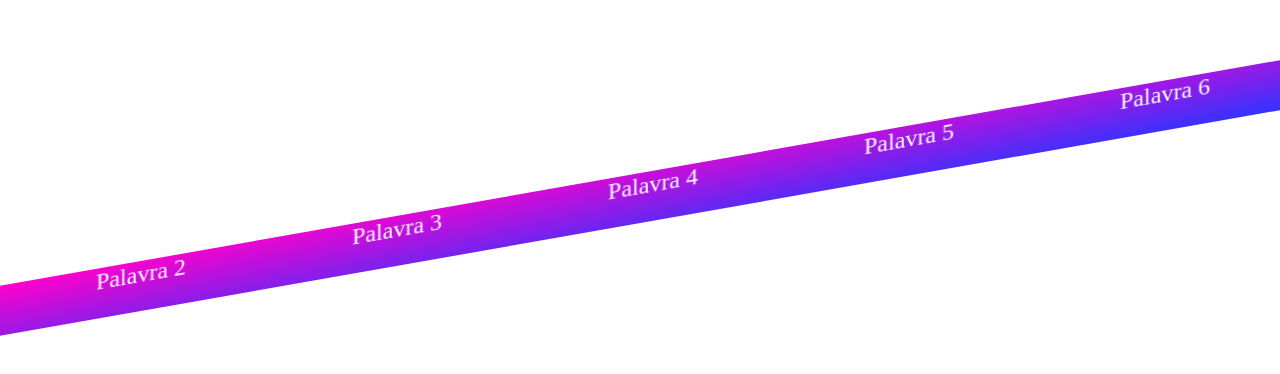
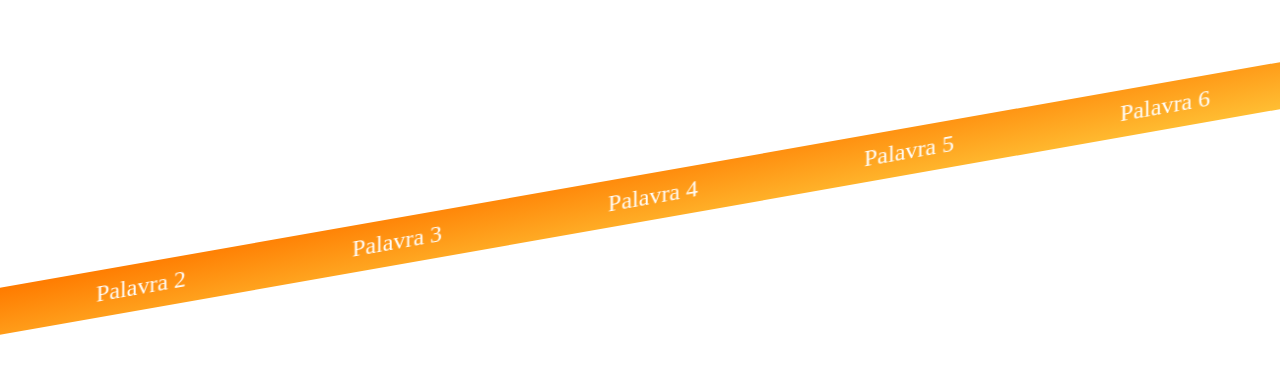
Before and after one commit to lucaslopeslima/Faixa-inclinada-animation, a plain HTML site: page index.html in a window 1280 px wide. Shown: the part 202-576 px from the top of the page. Drawn offline with nearby package versions, Linux system fonts and the light colour scheme; files that its build step writes are made by us from their sources.

Commit message:
Update _general.scss
Ajuste de tamanho

```diff
--- a/assets/styles/_general.scss
+++ b/assets/styles/_general.scss
@@ -8,8 +8,8 @@
     position: relative;
     overflow: hidden;
     width: 100%;
-    height: 50px; /* Ajuste a altura conforme necessário */
-    background: linear-gradient(to bottom right, #ff00cc, #3333ff);
+    padding: 10px 0;
+    background: linear-gradient(to bottom right, #ff7b00, #ffbe33);
     transform: skewY(-10deg); /* Inclinação diagonal */
 }
 
@@ -24,7 +24,7 @@
     overflow: hidden;
     width: 100%;
     height: 100%;
-    .slick-list{
+    /* .slick-list{
         height: 100%;
         .slick-track{
             height: 100%;
@@ -32,7 +32,7 @@
             justify-content: space-evenly;
             align-items: center;
         }
-    }
+    } */
 
 }
 
```
